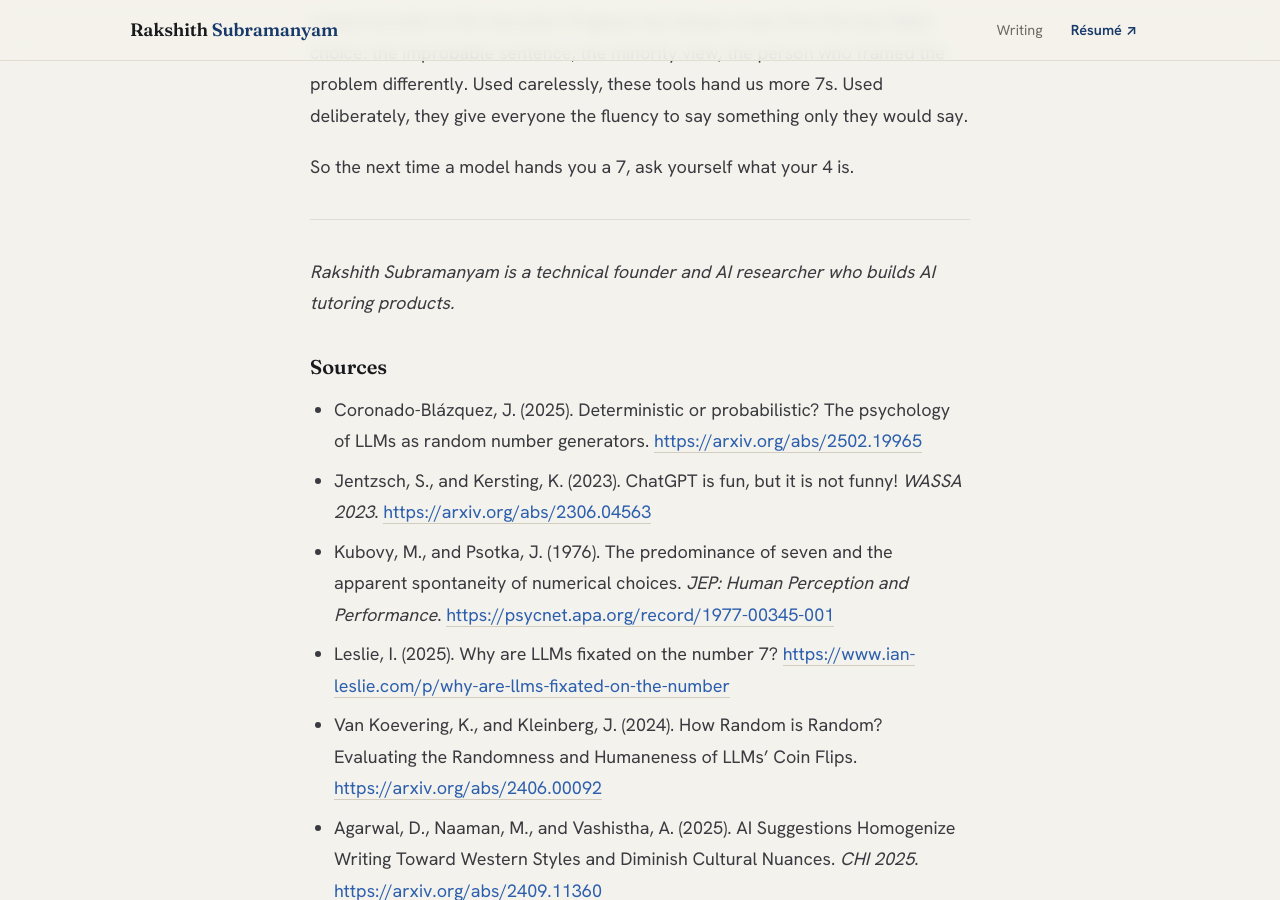
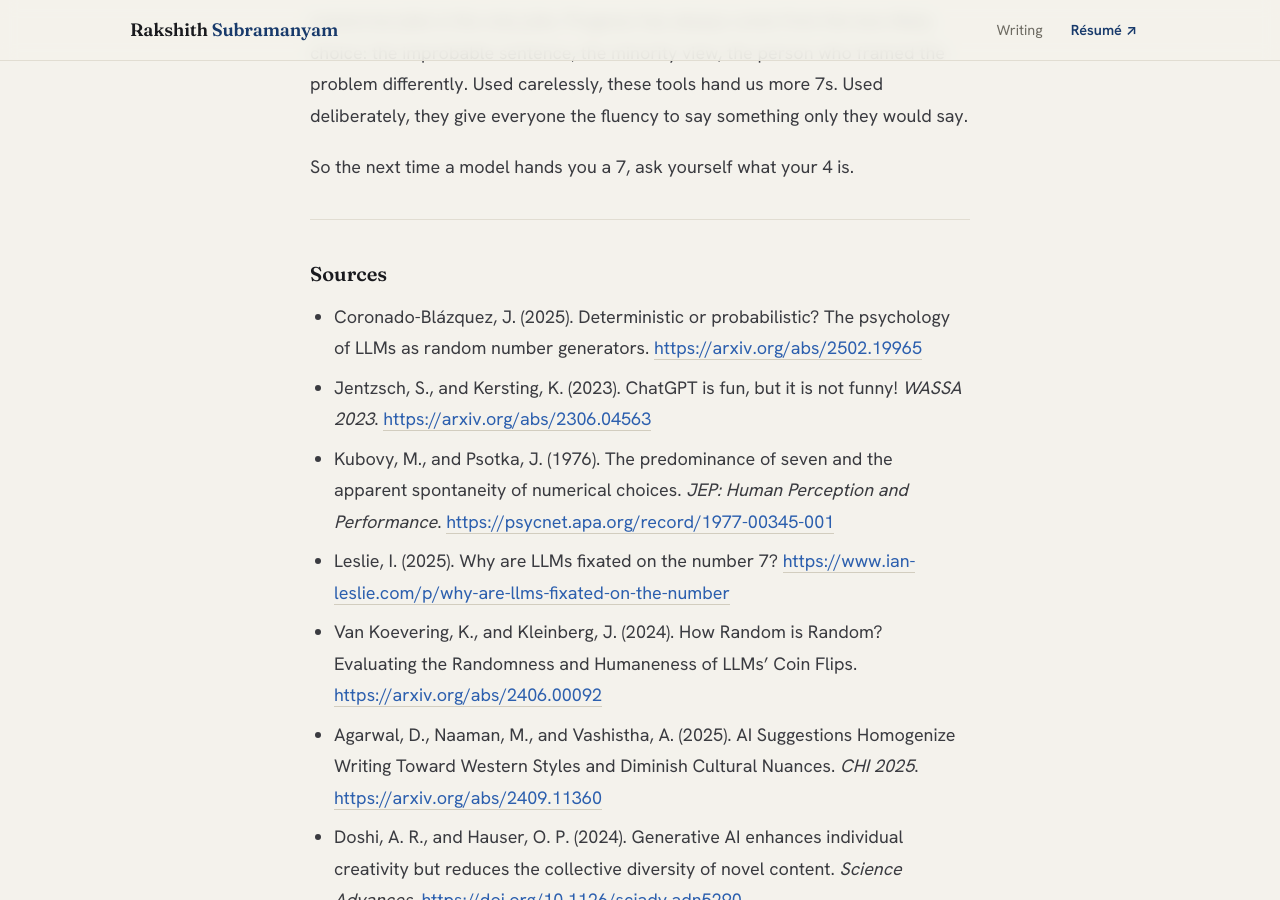
Before and after one commit to Rakshith-2905/portfolio, a Jekyll site: the page built from drafts/2fc3307e2f/index.md, in a window 1280 px wide and 900 px high, scrolled down 5996 px. Built offline with Jekyll 4.4.1, drawn with Linux system fonts in a browser that asks for light colours.

Commit message:
Draft op-ed: remove bio line
Co-Authored-By: Claude Opus 5.5 <noreply@anthropic.com>

```diff
--- a/drafts/2fc3307e2f/index.md
+++ b/drafts/2fc3307e2f/index.md
@@ -132,8 +132,6 @@ So the next time a model hands you a 7, ask yourself what your 4 is.
 
 ---
 
-*Rakshith Subramanyam is a technical founder and AI researcher who builds AI tutoring products.*
-
 ### Sources
 
 - Coronado-Blázquez, J. (2025). Deterministic or probabilistic? The psychology of LLMs as random number generators. <https://arxiv.org/abs/2502.19965>
```
